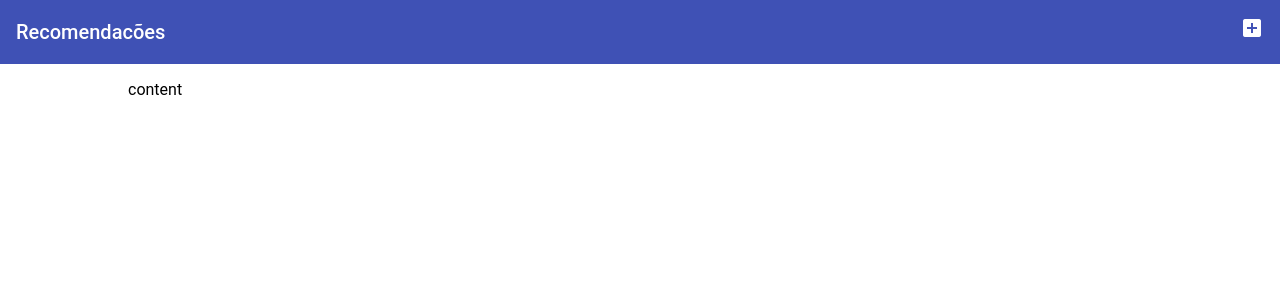
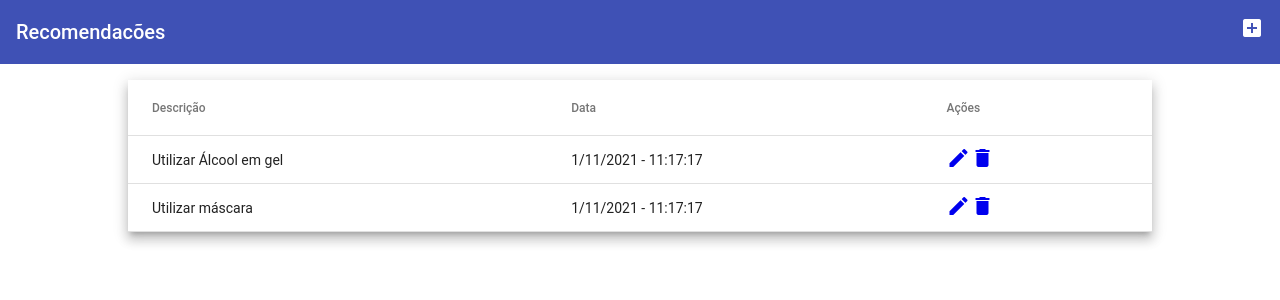
Before and after one commit to gabrieloshiro1997/pooa-p2, an Angular app in the folder frontend/: page / in a window 1280 px wide. Shown: the top 300 px of the page. Built offline with nearby package versions, Linux system fonts and the light colour scheme.

Commit message:
feat: add table component

```diff
--- a/frontend/src/app/app-routing.module.ts
+++ b/frontend/src/app/app-routing.module.ts
@@ -1,7 +1,18 @@
 import { NgModule } from '@angular/core';
 import { RouterModule, Routes } from '@angular/router';
+import { RecomendacaoFormComponent } from './recomendacao-form/recomendacao-form.component';
+import { RecomendacaoListarComponent } from './recomendacao-listar/recomendacao-listar.component';
 
-const routes: Routes = [];
+const routes: Routes = [
+  {
+    path: '',
+    component: RecomendacaoListarComponent
+  },
+  {
+    path: 'criar',
+    component: RecomendacaoFormComponent
+  }
+];
 
 @NgModule({
   imports: [RouterModule.forRoot(routes)],
--- a/frontend/src/app/app.component.html
+++ b/frontend/src/app/app.component.html
@@ -1,4 +1,4 @@
 <app-cabecalho></app-cabecalho>
 <main>
-  content
+  <router-outlet></router-outlet>
 </main>
--- /dev/null
+++ b/frontend/src/app/helpers/date.ts
@@ -0,0 +1,5 @@
+export function parseDate(date: Date): string {
+  return `${date.getDay()}/${
+    date.getMonth() + 1
+  }/${date.getFullYear()} - ${date.getHours()}:${date.getMinutes()}:${date.getSeconds()}`;
+}
--- /dev/null
+++ b/frontend/src/app/recomendacao-form/recomendacao-form.component.html
@@ -0,0 +1 @@
+<p>recomendacao-form works!</p>
--- /dev/null
+++ b/frontend/src/app/recomendacao-form/recomendacao-form.component.ts
@@ -0,0 +1,15 @@
+import { Component, OnInit } from '@angular/core';
+
+@Component({
+  selector: 'app-recomendacao-form',
+  templateUrl: './recomendacao-form.component.html',
+  styleUrls: ['./recomendacao-form.component.css']
+})
+export class RecomendacaoFormComponent implements OnInit {
+
+  constructor() { }
+
+  ngOnInit(): void {
+  }
+
+}
--- /dev/null
+++ b/frontend/src/app/recomendacao-listar/recomendacao-listar.component.css
@@ -0,0 +1,3 @@
+table {
+  width: 100%;
+}
--- /dev/null
+++ b/frontend/src/app/recomendacao-listar/recomendacao-listar.component.html
@@ -0,0 +1,27 @@
+<table mat-table [dataSource]="dataSource" class="mat-elevation-z8">
+  <ng-container matColumnDef="name">
+    <th mat-header-cell *matHeaderCellDef> Descrição </th>
+    <td mat-cell *matCellDef="let element"> {{element.descricao}} </td>
+  </ng-container>
+
+  <!-- Symbol Column -->
+  <ng-container matColumnDef="symbol">
+    <th mat-header-cell *matHeaderCellDef> Data </th>
+    <td mat-cell *matCellDef="let element"> {{element.data}} </td>
+  </ng-container>
+
+  <ng-container matColumnDef="acoes">
+    <th mat-header-cell *matHeaderCellDef>Ações</th>
+    <td mat-cell *matCellDef="let element">
+      <a mat-button routerLink="/criar" routerLinkActive="mat-accent">
+        <mat-icon>edit</mat-icon>
+      </a>
+      <a mat-button routerLink="/criar" routerLinkActive="mat-accent">
+        <mat-icon>delete</mat-icon>
+      </a>
+    </td>
+  </ng-container>
+
+  <tr mat-header-row *matHeaderRowDef="displayedColumns"></tr>
+  <tr mat-row *matRowDef="let row; columns: displayedColumns;"></tr>
+</table>
--- /dev/null
+++ b/frontend/src/app/recomendacao-listar/recomendacao-listar.component.ts
@@ -0,0 +1,24 @@
+import { Component, OnInit } from '@angular/core';
+import { parseDate } from '../helpers/date';
+
+export interface Recomendacao {
+  descricao: string;
+  data: string;
+}
+
+const ELEMENT_DATA: Recomendacao[] = [
+  { descricao: 'Utilizar Álcool em gel', data: parseDate(new Date())},
+  { descricao: 'Utilizar máscara', data: parseDate(new Date()) },
+];
+@Component({
+  selector: 'app-recomendacao-listar',
+  templateUrl: './recomendacao-listar.component.html',
+  styleUrls: ['./recomendacao-listar.component.css'],
+})
+export class RecomendacaoListarComponent implements OnInit {
+  displayedColumns: string[] = ['name', 'symbol', 'acoes'];
+  dataSource = ELEMENT_DATA;
+  constructor() {}
+
+  ngOnInit(): void {}
+}
```
Also changed, not shown: frontend/src/app/app.module.ts (+10 -4 lines), frontend/src/app/recomendacao-form/recomendacao-form.component.css (added).
